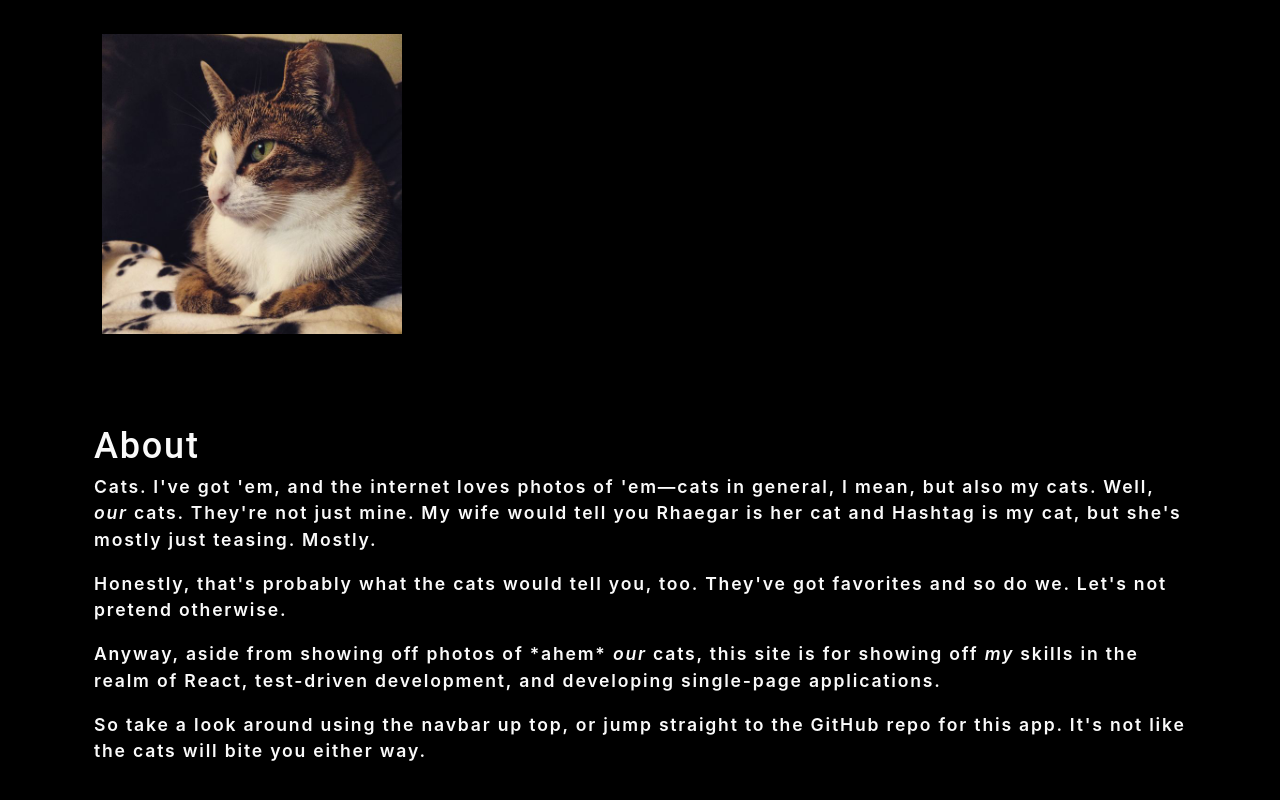
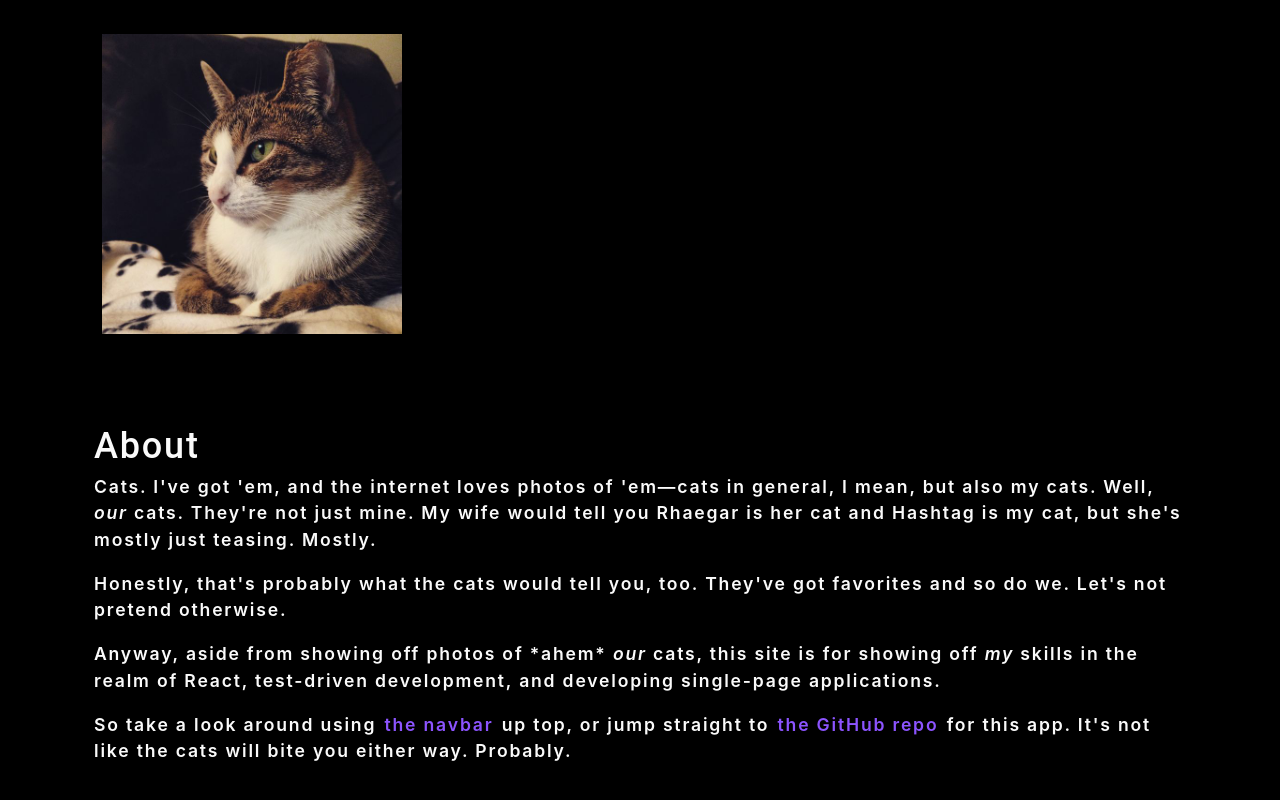
Before and after one commit to rrcampbell-exe/photo-portfolio, a React (Create React App) app: page / in a window 1280 px wide. Shown: the part 878-1678 px from the top of the page. Built offline with nearby package versions, Linux system fonts and the light colour scheme.

Commit message:
Add links

```diff
--- a/src/components/About/index.js
+++ b/src/components/About/index.js
@@ -7,7 +7,7 @@ const About = () => {
       <p>Cats. I've got 'em, and the internet loves photos of 'em—cats in general, I mean, but also my cats. Well, <i>our</i> cats. They're not just mine. My wife would tell you Rhaegar is her cat and Hashtag is my cat, but she's mostly just teasing. Mostly.</p>
       <p>Honestly, that's probably what the cats would tell you, too. They've got favorites and so do we. Let's not pretend otherwise.</p>
       <p>Anyway, aside from showing off photos of *ahem* <i>our</i> cats, this site is for showing off <i>my</i> skills in the realm of React, test-driven development, and developing single-page applications.</p>
-      <p>So take a look around using the navbar up top, or jump straight to the GitHub repo for this app. It's not like the cats will bite you either way.</p>
+      <p>So take a look around using <a href="#navbar">the navbar</a> up top, or jump straight to <a href="https://github.com/rrcampbell-exe/photo-portfolio" target="_blank">the GitHub repo</a> for this app. It's not like the cats will bite you either way. Probably.</p>
     </section>
   );
 };
```
